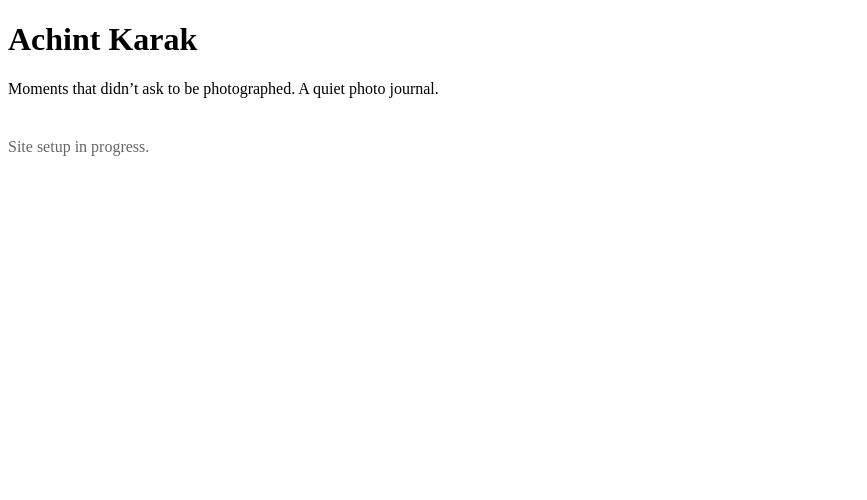
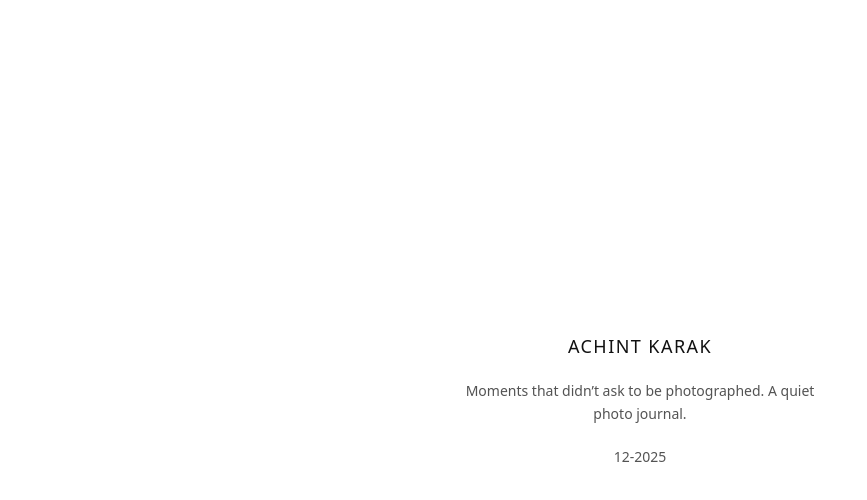
Before and after one commit to ACHINTKARAK/achintkarak.github.io, a plain HTML site: page index.html in a window 1280 px wide. Shown: the whole page, without its empty margins (0-867 px from the left). Drawn offline with Linux system fonts and the light colour scheme.

Commit message:
Add base site styling and layout

```diff
--- a/index.html
+++ b/index.html
@@ -1,18 +1,19 @@
 <!doctype html>
 <html lang="en">
 <head>
-  <meta charset="utf-8">
+  <meta charset="utf-8" />
+  <meta name="viewport" content="width=device-width,initial-scale=1" />
   <title>Achint Karak</title>
-  <meta name="viewport" content="width=device-width, initial-scale=1">
-  <meta name="description" content="A quiet photo journal. One image each month.">
+  <link rel="stylesheet" href="styles.css" />
 </head>
+<body>
+  <main class="wrap">
+    <div class="site-title">Achint Karak</div>
+    <div class="tagline">Moments that didn’t ask to be photographed. A quiet photo journal.</div>
 
-<body>
-  <h1>Achint Karak</h1>
-  <p>Moments that didn’t ask to be photographed. A quiet photo journal.</p>
-
-  <p style="margin-top:40px; color:#666;">
-    Site setup in progress.
-  </p>
+    <nav class="nav">
+      <a href="journal/2025-12/index.html">12-2025</a>
+    </nav>
+  </main>
 </body>
 </html>
--- /dev/null
+++ b/styles.css
@@ -0,0 +1,79 @@
+:root{
+  --text:#111;
+  --muted: rgba(17,17,17,.72);
+  --max: 820px;
+  --pad: 56px;
+}
+
+* { box-sizing: border-box; }
+
+body{
+  margin:0;
+  color:var(--text);
+  background:#fff;
+  font-family: system-ui, -apple-system, "Segoe UI", Roboto, Arial, sans-serif;
+}
+
+a{ color:inherit; text-decoration:none; }
+a:hover{ text-decoration:underline; }
+
+.wrap{
+  min-height: 100vh;
+  max-width: var(--max);
+  margin: 0 auto;
+  padding: var(--pad) 20px;
+  display:flex;
+  flex-direction:column;
+  justify-content:center;
+  align-items:center;
+  gap: 22px;
+  text-align:center;
+}
+
+.site-title{
+  font-size: 18px;
+  letter-spacing: .08em;
+  text-transform: uppercase;
+}
+
+.tagline{
+  font-size: 14px;
+  color: var(--muted);
+  line-height: 1.6;
+  max-width: 48ch;
+}
+
+.meta{
+  display:grid;
+  gap: 6px;
+}
+
+.date{
+  font-size: 12px;
+  letter-spacing: .12em;
+  text-transform: uppercase;
+  color: var(--muted);
+}
+
+.place{ font-size: 15px; }
+
+.caption{
+  font-size: 14px;
+  color: var(--muted);
+  line-height: 1.6;
+  max-width: 56ch;
+}
+
+.frame img{
+  width: min(860px, 94vw);
+  height:auto;
+  display:block;
+  border: 1px solid rgba(17,17,17,.10);
+}
+
+.nav{
+  display:flex;
+  gap: 16px;
+  font-size: 14px;
+  color: var(--muted);
+}
```
Also changed, not shown: journal/2025-12/index.html (added, +26 -0 lines).
